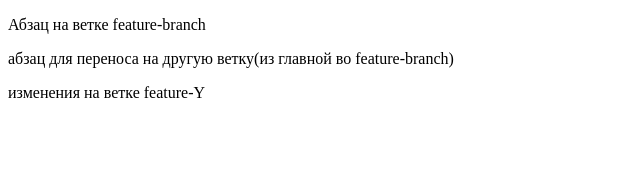
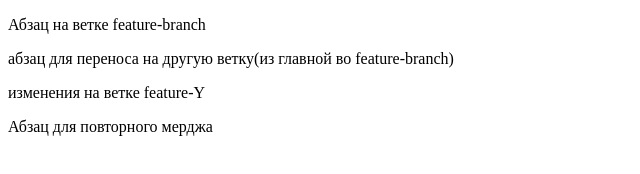
Before and after one commit to zonkytm/my-git-repo, a plain HTML site: page index.html in a window 1280 px wide. Shown: the whole page, without its empty margins (0-640 px from the left). Drawn offline with Linux system fonts and the light colour scheme.

Commit message:
Изменения для повторного мерджа

```diff
--- a/index.html
+++ b/index.html
@@ -10,5 +10,6 @@
 <p>Абзац на ветке feature-branch</p>
 абзац для переноса на другую ветку(из главной во feature-branch)
 <p>изменения на ветке feature-Y</p>
+<p> Абзац для повторного мерджа</p>
 </body>
 </html>
```
